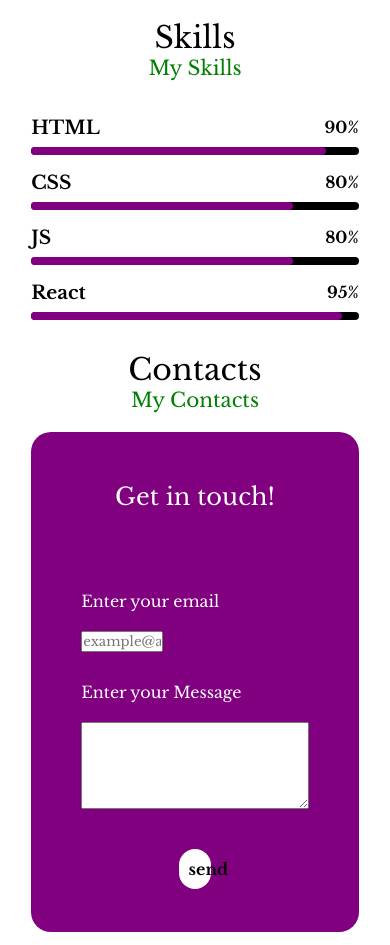
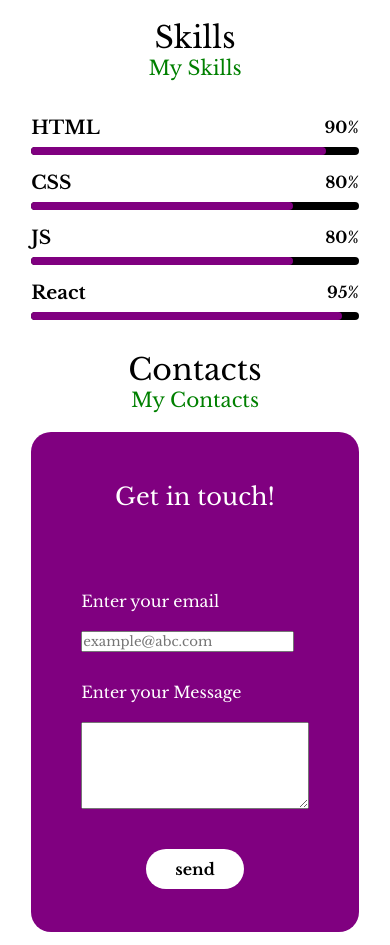
Before and after one commit to adarshsrajesh/port_folio, a plain HTML site: page index.html in a window 390 px wide. Shown: the part 942-1887 px from the top of the page. Drawn offline with nearby package versions, Linux system fonts and the light colour scheme.

Commit message:
7th commit

```diff
--- a/style.css
+++ b/style.css
@@ -394,7 +394,14 @@ html{
         display: flex;
         justify-content: center;
     }    */
-
+    .contactdetails input{
+        width:65%;
+        margin-left: 50px;
+    }
+    #submit{
+        margin-left:35% ;
+        width:30%;
+    }
     .logo{
 
         width: 80px;
```
